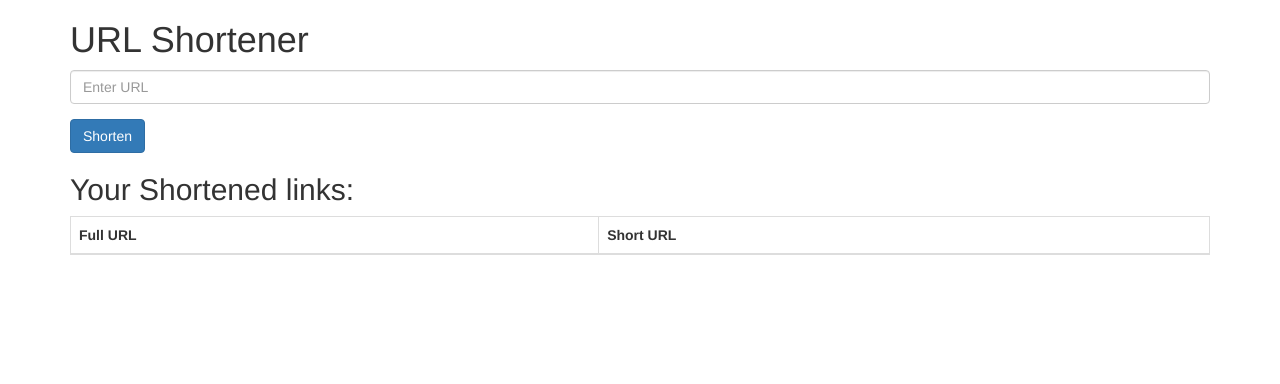
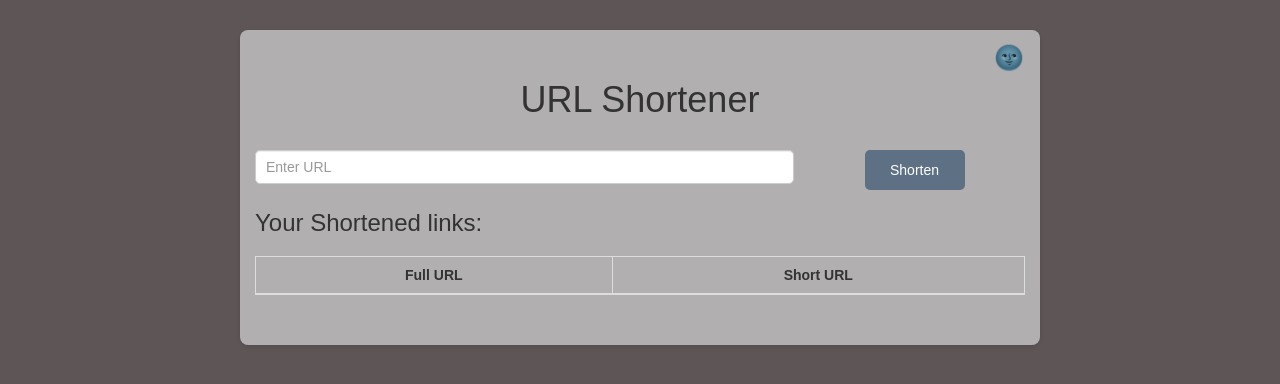
Before and after one commit to sarthakvs/url_shortener, a website: page public/index.html in a window 1280 px wide. Drawn offline with nearby package versions, Linux system fonts and the light colour scheme; no server answers.

Commit message:
final commit nigg

```diff
--- a/package.json
+++ b/package.json
@@ -14,8 +14,9 @@
   "license": "ISC",
   "dependencies": {
     "dotenv": "^16.4.5",
-    "express": "^4.18.2",
+    "express": "^4.19.2",
     "mongoose": "^7.3.1",
+    "package_name": "^1.0.2",
     "shortid": "^2.2.16"
   }
 }
--- a/public/client.js
+++ b/public/client.js
@@ -43,6 +43,32 @@ form.addEventListener('submit', async (e) => {
     if(error.message == "Failed to fetch") alert('URL does not point to an existing website. Check Spelling');
   }
 });
+document.addEventListener("DOMContentLoaded", function() {
+  // Dark Mode Toggle Button Click Event
+  document.getElementById("darkModeToggle").addEventListener("click", function() {
+      toggleDarkMode();
+  });
+
+  // Function to toggle dark mode
+  function toggleDarkMode() {
+      // Toggle dark mode class on body
+      document.body.classList.toggle("dark-mode");
+
+      // Store the user's preference in local storage
+      if (document.body.classList.contains("dark-mode")) {
+          localStorage.setItem("darkModeEnabled", "true");
+      } else {
+          localStorage.removeItem("darkModeEnabled");
+      }
+  }
+
+  // Check if dark mode is enabled from local storage
+  var darkModeEnabled = localStorage.getItem("darkModeEnabled");
+  if (darkModeEnabled === "true") {
+      document.body.classList.add("dark-mode");
+  }
+});
+
 
 //Function to Validate the URL
 function isValidUrl(url) {
--- /dev/null
+++ b/public/index.css
@@ -0,0 +1,139 @@
+/* index.css */
+.font{
+  color:#333;;
+}
+.body-container {
+  background-color: #5e5656; /* Light mode background color */
+  font-family: Arial, sans-serif;
+  margin: 0;
+  padding: 0;
+  transition: background-color 0.3s ease; /* Transition for background color change */
+}
+
+.container {
+  position: relative;
+  max-width: 800px;
+  margin: 30px auto;
+  background-color: #b1afaf; /* Light mode background color */
+  border-radius: 8px;
+  box-shadow: 0 2px 4px rgba(0, 0, 0, 0.1);
+  padding: 30px;
+  transition: background-color 0.3s ease; /* Transition for background color change */
+}
+
+h1 {
+  margin-top: 0;
+  text-align: center;
+  color: #333; /* Light mode text color */
+}
+
+#url-form {
+  margin-bottom: 20px;
+  text-align: center;
+}
+
+#fullUrl {
+  width: 70%;
+  margin-right: 10px;
+  padding: 10px;
+  border: 1px solid #ccc;
+  border-radius: 5px;
+}
+
+button[type="submit"] {
+  width: 100px;
+  background-color: #5d7084; /* Light mode button background color */
+  border: none;
+  border-radius: 5px;
+  color: #fff; /* Light mode button text color */
+  padding: 10px 20px;
+  cursor: pointer;
+  transition: background-color 0.3s ease; /* Transition for button background color change */
+}
+
+button[type="submit"]:hover {
+  background-color: #373f47;
+}
+
+#shortUrl {
+  margin-bottom: 20px;
+  text-align: center;
+  color: #007bff; /* Light mode text color */
+  font-size: 18px;
+}
+
+#urlTable {
+  margin-top: 20px;
+  width: 100%;
+}
+
+#urlTable th,
+#urlTable td {
+  text-align: center;
+  vertical-align: middle;
+}
+
+.table-bordered {
+  border: none;
+}
+
+.table-bordered th,
+.table-bordered td {
+  border: none;
+}
+
+.table-hover tbody tr:hover {
+  background-color: #f2f2f2;
+}
+
+@media screen and (max-width: 768px) {
+  .container {
+      padding: 15px;
+  }
+
+  #fullUrl {
+      width: 100%;
+      margin-right: 0;
+  }
+}
+
+/* Dark mode styles */
+.dark-mode .body-container {
+  background-color: #222; /* Dark mode background color */
+}
+.dark-mode .font {
+ color: #fff; /* Dark mode background color */
+}
+.dark-mode .container {
+  background-color: #333; /* Dark mode background color */
+}
+
+.dark-mode h1,
+.dark-mode #shortUrl {
+  color: #eee; /* Dark mode text color */
+}
+
+.dark-mode #fullUrl {
+  border-color: #777; /* Dark mode input border color */
+}
+
+.dark-mode button[type="submit"] {
+  background-color: #bbb; /* Dark mode button background color */
+  color: #222; /* Dark mode button text color */
+}
+
+.dark-mode button[type="submit"]:hover {
+  background-color: #999; /* Dark mode button hover background color */
+}
+.moon-button {
+  position: absolute;
+  top: 10px;
+  right: 10px;
+  background-color: transparent;
+  border: none;
+  font-size: 24px;
+  cursor: pointer;
+}
+.moon-button:hover {
+  transform: scale(1.1); /* Add hover effect */
+}
--- a/public/index.html
+++ b/public/index.html
@@ -3,22 +3,25 @@
 <head>
   <meta charset="UTF-8">
   <meta name="viewport" content="width=device-width, initial-scale=1.0">
+  <link rel="stylesheet" href="index.css">
   <link rel="stylesheet" href="https://cdn.jsdelivr.net/npm/bootstrap@3.3.7/dist/css/bootstrap.min.css" integrity="sha384-BVYiiSIFeK1dGmJRAkycuHAHRg32OmUcww7on3RYdg4Va+PmSTsz/K68vbdEjh4u" crossorigin="anonymous">
   <title>URL Shortener@sarthakvs</title>
 </head>
-<body>
+<body class="body-container">
   <div class="container">
-    <h1>URL Shortener</h1>
+<button id="darkModeToggle" class="moon-button">🌚</button>
+
+    <h1>URL Shortener</h1><br>
     <form id="url-form">
       <label for="fullUrl" class="sr-only">Url</label>
       <input type="text" class="col-sm-2 col-form-label col-form-label-sm form-control form-group col mb-2" id="fullUrl" placeholder="Enter URL" required>
       <button type="submit" class="col-auto btn btn-primary my-1">Shorten</button>
     </form>
     <p id="shortUrl" class="form-group col mb-2"></p>
-    <h2>Your Shortened links:</h2>
+    <h3 class="font">Your Shortened links:</h2>
     <table id="urlTable" class="table table-bordered table-hover table-responsive">
       <thead>
-        <tr>
+        <tr class="font">
           <th>Full URL</th>
           <th>Short URL</th>
         </tr>
@@ -27,6 +30,7 @@
         <!-- Database rows will be inserted here dynamically -->
       </tbody>
     </table>
+<!-- Moon Icon Toggle Button -->
   </div>
   <script src="client.js"></script>
 </body>
```
Also changed, not shown: 1 other file.
